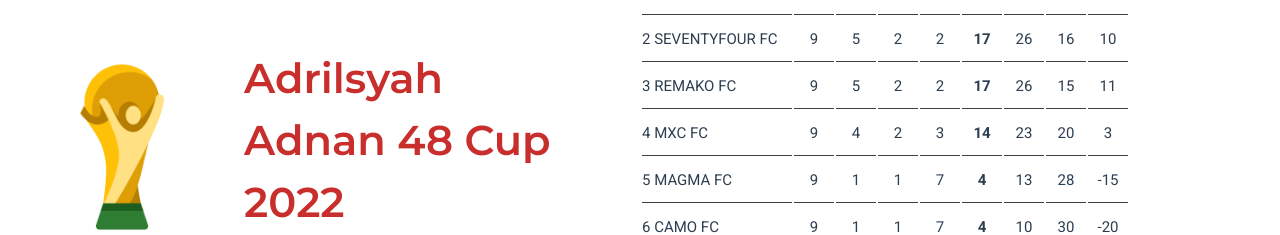
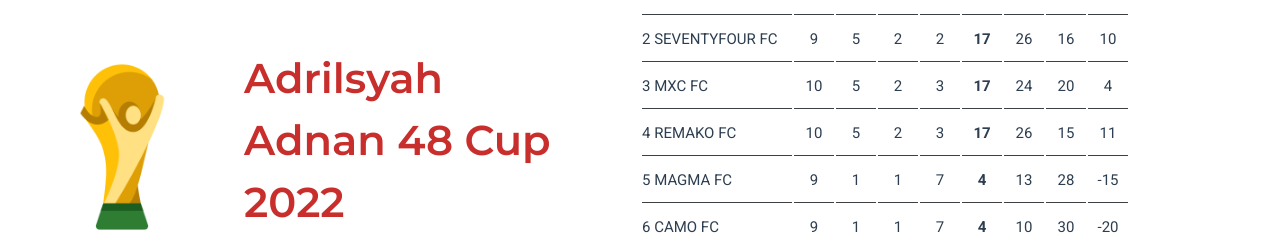
Before and after one commit to Nurhiman20/magmaka-futsal-league, a Vue app: page /standings in a window 1280 px wide. Shown: the part 142-377 px from the top of the page. Built offline with nearby package versions, Linux system fonts and the light colour scheme.

Commit message:
Matchday 10: 1st match

```diff
--- a/src/views/MatchesView.vue
+++ b/src/views/MatchesView.vue
@@ -216,7 +216,7 @@ const matchdays = ref([
         team_a: "REMAKO FC",
         team_b: "MXC FC",
         score_a: 0,
-        score_b: 0,
+        score_b: 1,
       },
       {
         team_a: "CAMO FC",
--- a/src/views/StandingsView.vue
+++ b/src/views/StandingsView.vue
@@ -21,22 +21,22 @@ const rankings = ref([
     goals_againts: 16,
   },
   {
-    club: "REMAKO FC",
-    matches_played: 9,
+    club: "MXC FC",
+    matches_played: 10,
     won: 5,
     drawn: 2,
-    lose: 2,
+    lose: 3,
+    goals_for: 24,
+    goals_againts: 20,
+  },
+  {
+    club: "REMAKO FC",
+    matches_played: 10,
+    won: 5,
+    drawn: 2,
+    lose: 3,
     goals_for: 26,
     goals_againts: 15,
-  },
-  {
-    club: "MXC FC",
-    matches_played: 9,
-    won: 4,
-    drawn: 2,
-    lose: 3,
-    goals_for: 23,
-    goals_againts: 20,
   },
   {
     club: "MAGMA FC",
--- a/src/views/StatsView.vue
+++ b/src/views/StatsView.vue
@@ -6,7 +6,7 @@ const topScorers = ref([
     rank: 1,
     player: "Crypton",
     club: "MXC FC",
-    goal: 11,
+    goal: 12,
   },
   {
     rank: 2,
```
Also changed, not shown: notes.txt.
